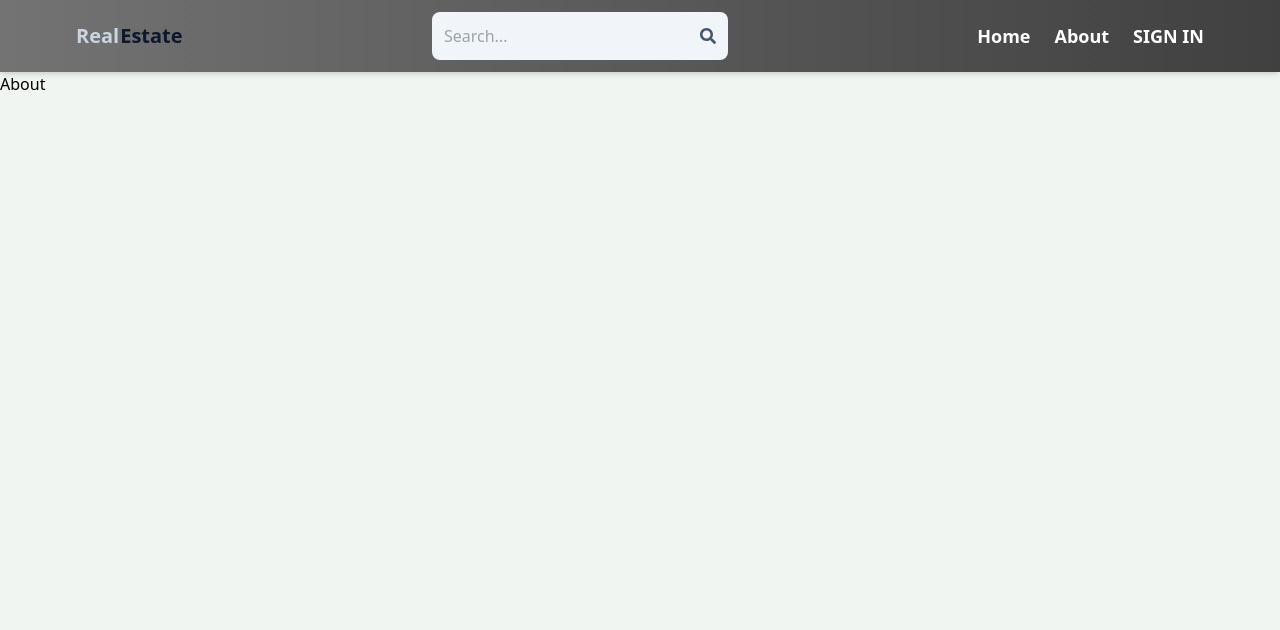
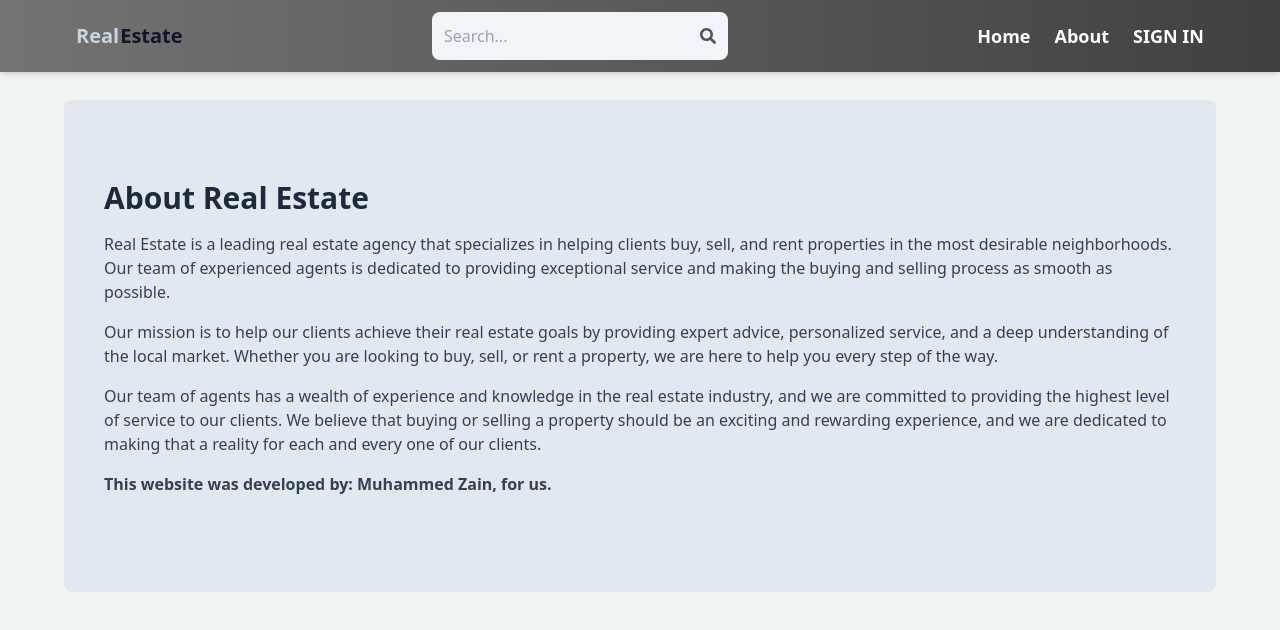
Before and after one commit to ImZAIN03/Zain-Property-State, a React (Vite) app in the folder client/: page /about in a window 1280 px wide. Shown: the top 630 px of the page. Built offline with nearby package versions, Linux system fonts and the light colour scheme; no server answers.

Commit message:
Completed About Page

```diff
--- a/client/src/pages/About.jsx
+++ b/client/src/pages/About.jsx
@@ -1,7 +1,16 @@
 /* eslint-disable no-unused-vars */
 import React from 'react'
+
 export default function About() {
   return (
-    <div>About</div>
+    <div className='py-20 px-10 max-w-6xl mx-auto bg-slate-200 rounded-lg mt-7'>
+      <h1 className='text-3xl font-bold mb-4 text-slate-800'>About Real Estate</h1>
+      <p className='mb-4 text-slate-700'>Real Estate is a leading real estate agency that specializes in helping clients buy, sell, and rent properties in the most desirable neighborhoods. Our team of experienced agents is dedicated to providing exceptional service and making the buying and selling process as smooth as possible.</p>
+      <p className='mb-4 text-slate-700'>
+      Our mission is to help our clients achieve their real estate goals by providing expert advice, personalized service, and a deep understanding of the local market. Whether you are looking to buy, sell, or rent a property, we are here to help you every step of the way.
+      </p>
+      <p className='mb-4 text-slate-700'>Our team of agents has a wealth of experience and knowledge in the real estate industry, and we are committed to providing the highest level of service to our clients. We believe that buying or selling a property should be an exciting and rewarding experience, and we are dedicated to making that a reality for each and every one of our clients.</p>
+      <p className='font-semibold mb-4 text-slate-700'>This website was developed by: Muhammed Zain, for us.</p>
+    </div>
   )
 }
```
